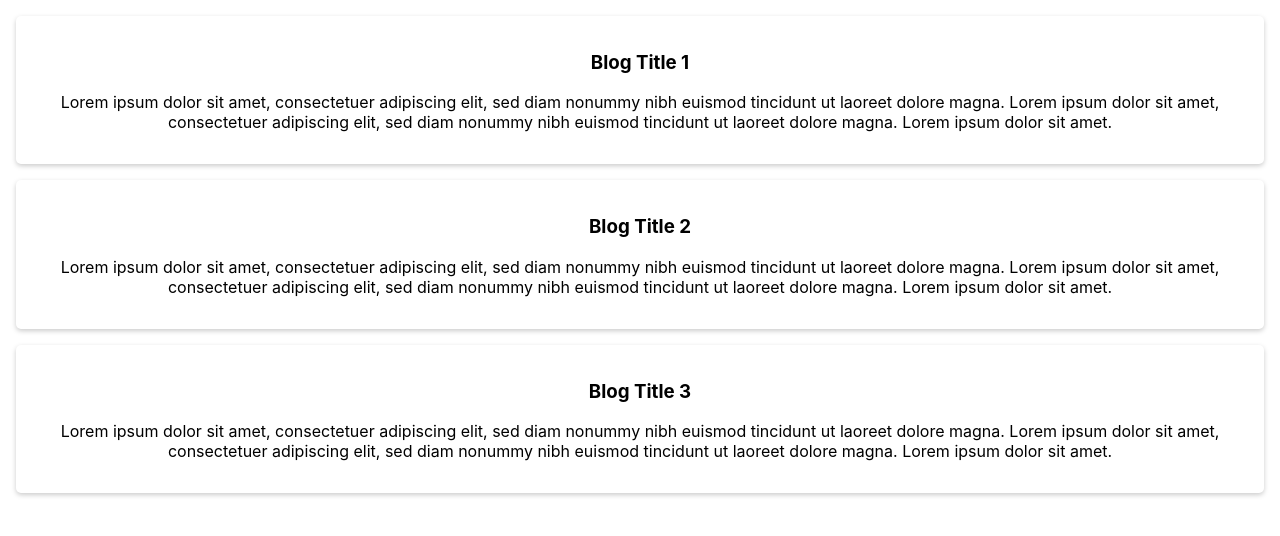
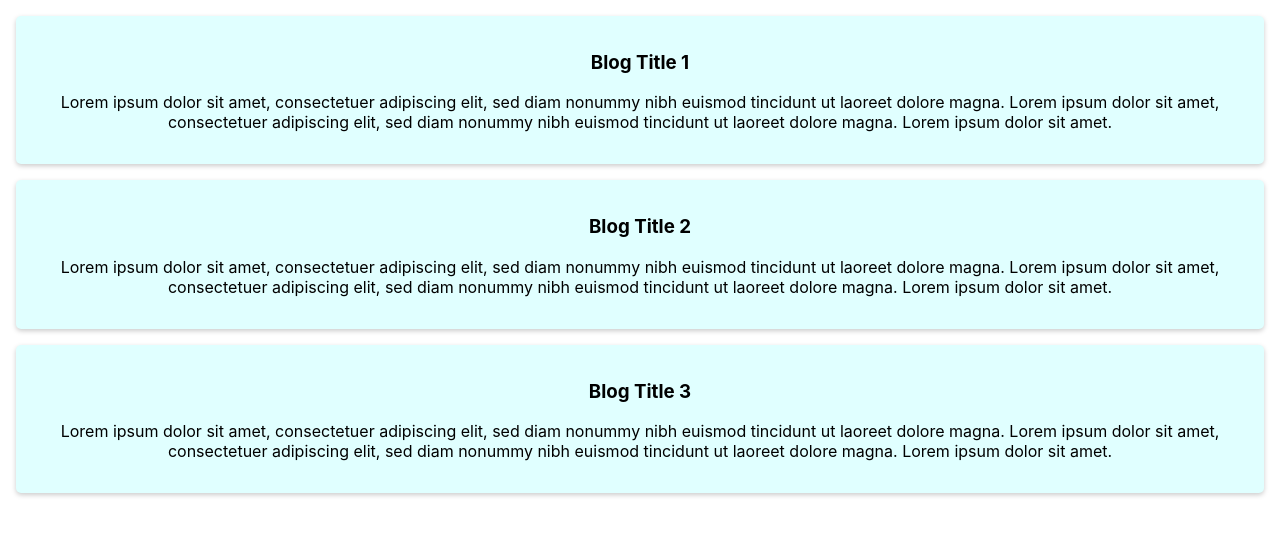
Before and after one commit to imchandeliya/react-practice, a React (Create React App) app: page / in a window 1280 px wide. Shown: the top 536 px of the page. Built offline with nearby package versions, Linux system fonts and the light colour scheme.

Commit message:
added css module

```diff
--- a/src/App.css
+++ b/src/App.css
@@ -1,11 +1,3 @@
 .App {
     text-align: center;
 }
-
-.BlogCard {
-    margin: 16px;
-    padding: 16px;
-    box-sizing: border-box;
-    border-radius: 5px;
-    box-shadow: 0 2px 5px #ccc
-}
--- /dev/null
+++ b/src/BlogCardModel.module.css
@@ -0,0 +1,8 @@
+.BlogCard {
+    margin: 16px;
+    padding: 16px;
+    box-sizing: border-box;
+    border-radius: 5px;
+    box-shadow: 0 2px 5px #ccc;
+    background-color: lightcyan;
+}
--- a/src/component/BlogCard.js
+++ b/src/component/BlogCard.js
@@ -1,13 +1,14 @@
 import React from 'react';
 
 import { dumpLogs } from '../utility/Utils';
+import classes from '../BlogCardModel.module.css';
 
 const BlogCard = (props) => {
     // console.log(props);
     dumpLogs(props);
 
     return (
-        <div className='BlogCard'>
+        <div className={classes.BlogCard} >
             <h3>{props.title}</h3>
             <p>{props.content}</p>
         </div>
```
